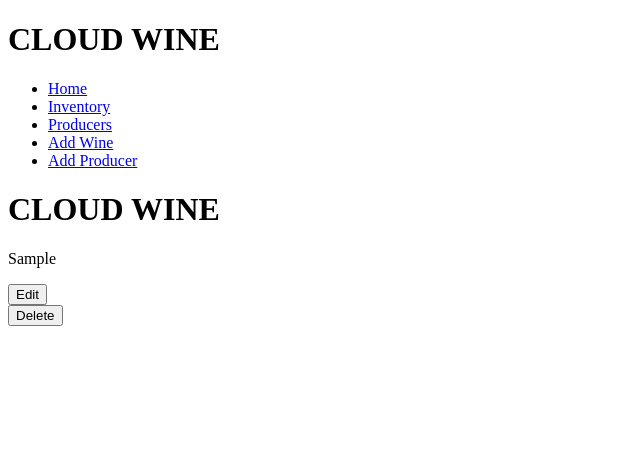
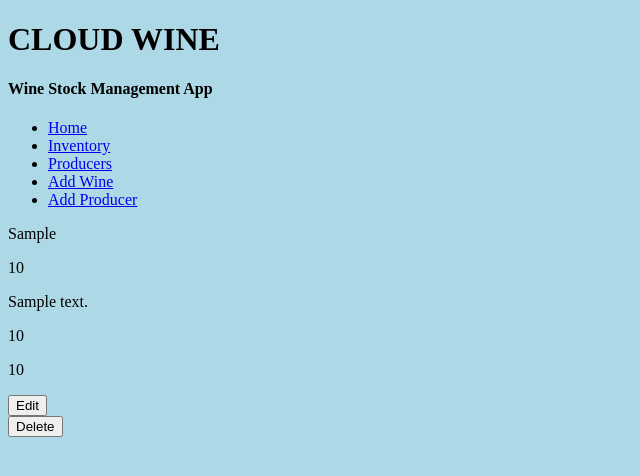
Before and after one commit to petebrodie/wine_app, a Flask app: page /wines in a window 1280 px wide. Shown: the top 476 px of the page, without its empty margins (0-640 px from the left). Run offline with Flask 2, Linux system fonts and the light colour scheme; a database or web service that is not in the repository returns one stand-in record (values such as "Sample title"); some libraries are stand-ins or nearby versions.

Commit message:
visual MVP alert met

```diff
--- a/static/style.css
+++ b/static/style.css
@@ -1,3 +1,29 @@
+
 body {
+    background-color: lightblue;
+}
 
+
+
+
+
+
+
+
+/* body {
+    margin: 0%;
+    background-color: rgb(109, 167, 185);
+    font-family: "Lucida Console", "Courier New", monospace;
+  }
+
+
+h1 {
+      color: rgb(160, 157, 157);
 }
+
+h4 {color: rgb(160, 157, 157);
+}
+
+a:visited {
+    color: rgb(160, 157, 157);
+  } */
--- a/templates/base.html
+++ b/templates/base.html
@@ -4,11 +4,13 @@
     <meta charset="UTF-8">
     <meta http-equiv="X-UA-Compatible" content="IE=edge">
     <meta name="viewport" content="width=device-width, initial-scale=1.0">
-    <link rel="stylesheet" href="style.css">
+    <link rel="stylesheet" href="{{ url_for('static', filename='style.css') }}">
     <title>Cloud Wine</title>
 </head>
 <body>
+
   <h1>CLOUD WINE</h1>
+  <h4>Wine Stock Management App</h4>
     <header>
 
         <nav>
--- a/templates/index.html
+++ b/templates/index.html
@@ -1,5 +1,4 @@
 {% extends 'base.html' %}
 {% block content %}
-<h3>Wine Stock Inventory App</h3>
 
 {% endblock content %}
--- a/templates/wine/index.html
+++ b/templates/wine/index.html
@@ -4,9 +4,21 @@
 
 
     <div>
-    <h1>CLOUD WINE</h1>
     {% for wine in all_wines %}
-    <p>{{wine.grape_variety}}</p>
+
+
+    <p>{{ wine.grape_variety }}</p>
+    <p>{{ wine.stock }}</p>
+    <p>{{ wine.description }}</p>
+    <p>{{ wine.cost_price }}</p>
+    <p>{{ wine.retail_price }}</p>
+
+
+    {% if wine.stock == 0 %}
+    <p> Out of stock! </p>
+    {% elif wine.stock <= 3 %}
+    <p> low stock </p>
+    {% endif %}
 
     <form action="/wines/{{wine.id}}/edit" method="POST">
         <button type="submit">Edit</button>
```
